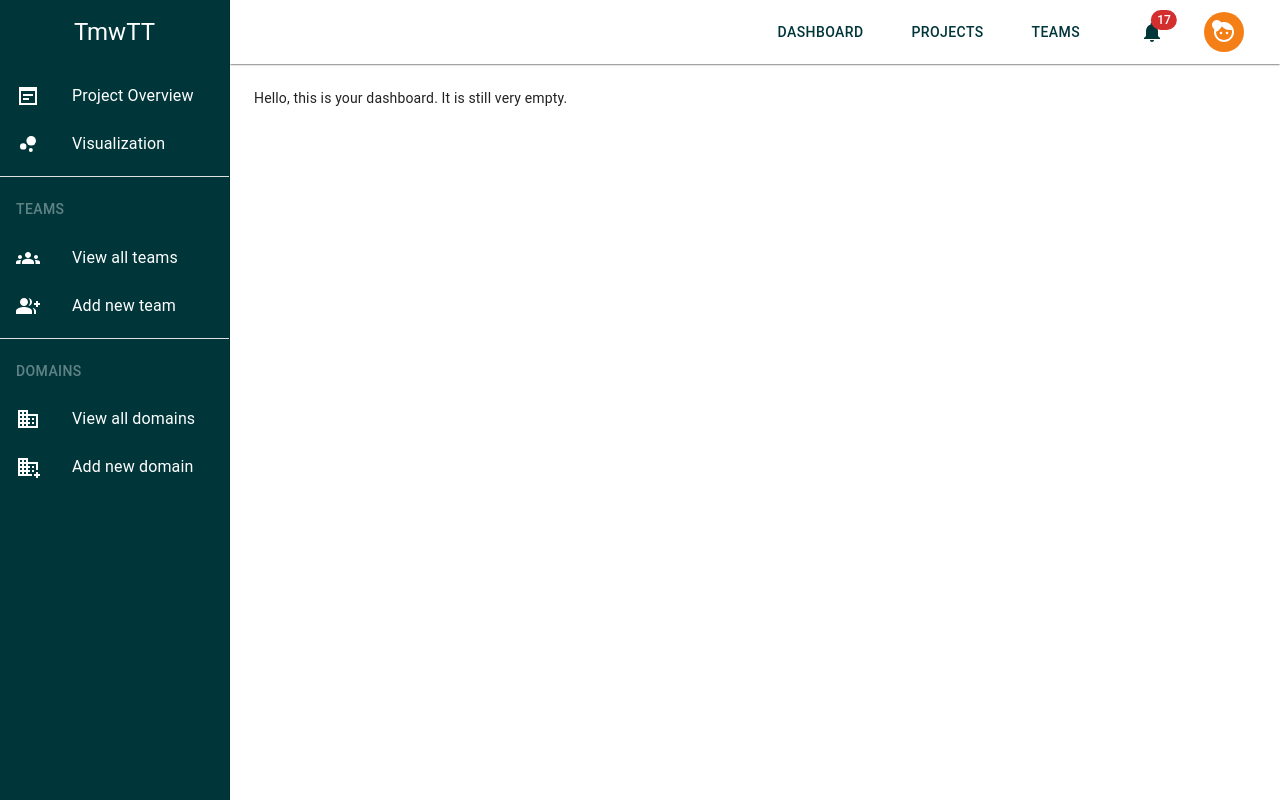
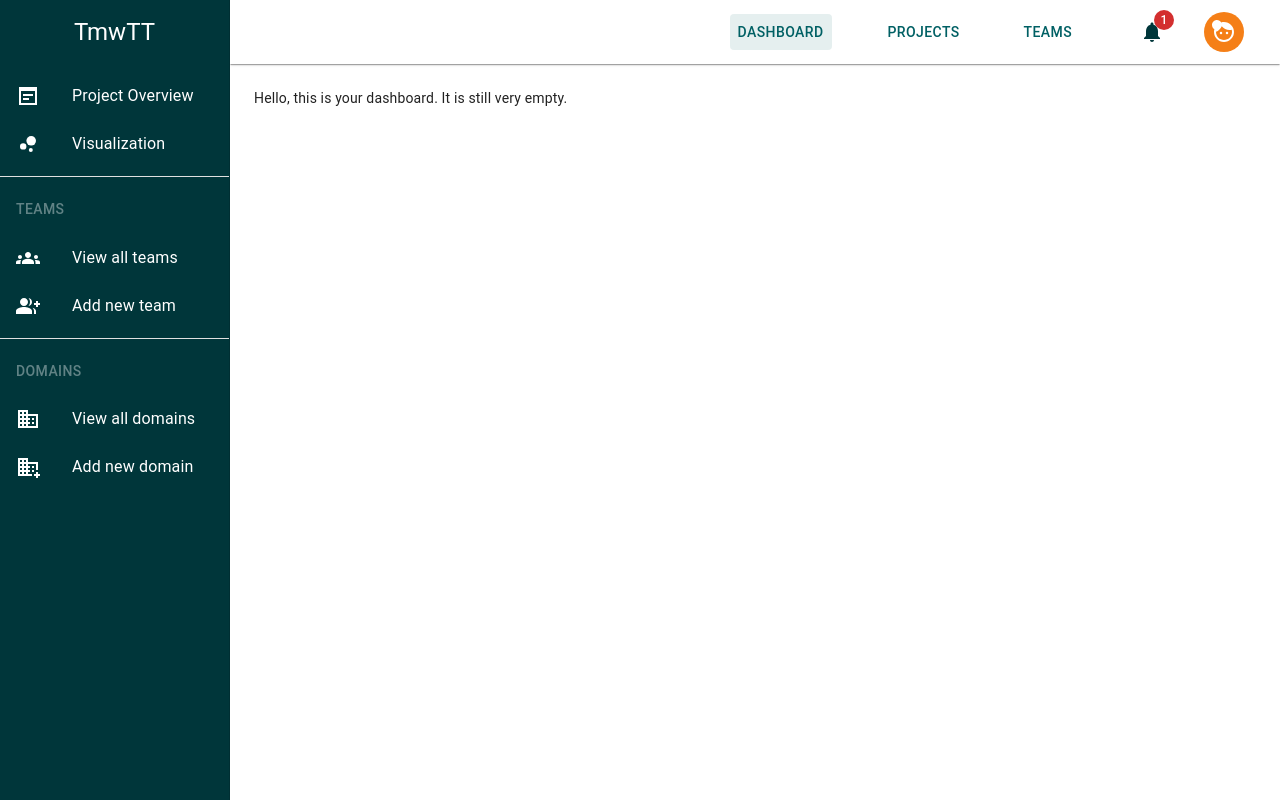
Before and after one commit to feenkind/team-topologies-management, a React (Create React App) app in the folder frontend/: page / in a window 1280 px wide. Built offline with nearby package versions, Linux system fonts and the light colour scheme.

Commit message:
Cleanup header and display of active menu item

```diff
--- a/frontend/src/App.tsx
+++ b/frontend/src/App.tsx
@@ -5,16 +5,17 @@ import Layout from './components/Layout';
 import ProjectOverview from './container/Project/ProjectOverview';
 import { BrowserRouter, Routes, Route } from 'react-router-dom';
 import TeamList from './container/TeamList';
+import Header from './container/Header';
 
 const App: React.FC = () => {
   return (
     <BrowserRouter>
       <Routes>
-        <Route element={<Layout />}>
+        <Route element={<Layout header={<Header />} />}>
           <Route path="project/:id" element={<ProjectOverview />} />
           <Route path="projects" element={<ProjectList />} />
           <Route path="teams" element={<TeamList />} />
-          <Route path="" element={<Dashboard />} />
+          <Route path="/" element={<Dashboard />} />
         </Route>
       </Routes>
     </BrowserRouter>
--- a/frontend/src/components/Header.tsx
+++ /dev/null
@@ -1,108 +0,0 @@
-import * as React from 'react';
-import {
-  Avatar,
-  Badge,
-  Box,
-  IconButton,
-  Menu,
-  MenuItem,
-  Typography,
-} from '@mui/material';
-import Face4SharpIcon from '@mui/icons-material/Face4Sharp';
-import NotificationsIcon from '@mui/icons-material/Notifications';
-import { yellow } from '@mui/material/colors';
-import { Link } from 'react-router-dom';
-
-const Header: React.FC = () => {
-  const [anchorElement, setAnchorElement] = React.useState<null | HTMLElement>(
-    null,
-  );
-  const handleMenu = (event: React.MouseEvent<HTMLElement>) => {
-    setAnchorElement(event.currentTarget);
-  };
-
-  const handleClose = () => {
-    setAnchorElement(null);
-  };
-
-  const NavItem = ({ label, url }: { label: string; url: string }) => (
-    <Typography
-      component={Link}
-      to={url}
-      variant="button"
-      sx={{
-        color: 'primary.dark',
-        '&:hover': {
-          color: 'primary.light',
-        },
-        textDecoration: 'none',
-        px: 3,
-      }}
-    >
-      {label}
-    </Typography>
-  );
-
-  return (
-    <>
-      <Box sx={{ display: 'flex', alignItems: 'center' }}>
-        <Box
-          sx={{
-            display: 'flex',
-            alignItems: 'center',
-            textAlign: 'center',
-
-            px: 3,
-          }}
-        >
-          <NavItem label="Dashboard" url="/" />
-          <NavItem label="Projects" url="/projects" />
-          <NavItem label="Teams" url="/teams" />
-        </Box>
-        <IconButton
-          size="large"
-          aria-label="show 17 new notifications"
-          color="inherit"
-          sx={{ mr: 2, borderRadius: 0 }}
-        >
-          <Badge badgeContent={17} color="error">
-            <NotificationsIcon />
-          </Badge>
-        </IconButton>
-        <IconButton
-          size="large"
-          aria-label="account of current user"
-          aria-controls="menu-appbar"
-          aria-haspopup="true"
-          onClick={handleMenu}
-          color="inherit"
-          sx={{ borderRadius: 0 }}
-        >
-          <Avatar sx={{ bgcolor: yellow[900] }}>
-            <Face4SharpIcon />
-          </Avatar>
-        </IconButton>
-        <Menu
-          id="menu-appbar"
-          anchorEl={anchorElement}
-          anchorOrigin={{
-            vertical: 'top',
-            horizontal: 'right',
-          }}
-          keepMounted
-          transformOrigin={{
-            vertical: 'top',
-            horizontal: 'right',
-          }}
-          open={Boolean(anchorElement)}
-          onClose={handleClose}
-          sx={{ mt: '40px' }}
-        >
-          <MenuItem onClick={handleClose}>This is a dummy account.</MenuItem>
-        </Menu>
-      </Box>
-    </>
-  );
-};
-
-export default Header;
--- /dev/null
+++ b/frontend/src/components/Header/Header.tsx
@@ -0,0 +1,52 @@
+import * as React from 'react';
+import { Box } from '@mui/material';
+import {
+  headerMenuItemLabels,
+  headerMenuItems,
+} from '../../constants/navItems';
+import UserMenu from './UserMenu';
+import Notifications from './Notifications';
+import NavItem from './NavItem';
+
+interface IHeaderProps {
+  activeMenuItem?: headerMenuItems;
+}
+
+const Header: React.FC<IHeaderProps> = ({ activeMenuItem }: IHeaderProps) => {
+  const navItems = (
+    <Box
+      sx={{
+        display: 'flex',
+        alignItems: 'center',
+        textAlign: 'center',
+        px: 3,
+      }}
+    >
+      <NavItem
+        label={headerMenuItemLabels[headerMenuItems.DASHBOARD]}
+        url="/"
+        active={activeMenuItem === headerMenuItems.DASHBOARD}
+      />
+      <NavItem
+        label={headerMenuItemLabels[headerMenuItems.PROJECTS]}
+        url="/projects"
+        active={activeMenuItem === headerMenuItems.PROJECTS}
+      />
+      <NavItem
+        label={headerMenuItemLabels[headerMenuItems.TEAMS]}
+        url="/teams"
+        active={activeMenuItem === headerMenuItems.TEAMS}
+      />
+    </Box>
+  );
+
+  return (
+    <Box sx={{ display: 'flex', alignItems: 'center' }}>
+      {navItems}
+      <Notifications />
+      <UserMenu />
+    </Box>
+  );
+};
+
+export default Header;
--- /dev/null
+++ b/frontend/src/components/Header/NavItem.tsx
@@ -0,0 +1,34 @@
+import * as React from 'react';
+import { Link } from 'react-router-dom';
+import { Button, Typography } from '@mui/material';
+
+interface INavItemProps {
+  label: string;
+  url: string;
+  active: boolean;
+}
+
+const NavItem: React.FC<INavItemProps> = ({
+  label,
+  url,
+  active,
+}: INavItemProps) => {
+  return (
+    <Typography
+      component={Link}
+      to={url}
+      variant="button"
+      sx={{
+        color: active ? 'primary.main' : 'primary.dark',
+        textDecoration: 'none',
+        px: 3,
+      }}
+    >
+      <Button sx={{ backgroundColor: active ? 'rgba(0, 96, 100, 0.1)' : '' }}>
+        {label}
+      </Button>
+    </Typography>
+  );
+};
+
+export default NavItem;
--- /dev/null
+++ b/frontend/src/components/Header/Notifications.tsx
@@ -0,0 +1,23 @@
+import * as React from 'react';
+import { Badge, IconButton } from '@mui/material';
+import NotificationsIcon from '@mui/icons-material/Notifications';
+
+const Notifications: React.FC = () => {
+  return (
+    <IconButton
+      size="large"
+      aria-label="show 17 new notifications"
+      color="inherit"
+      sx={{
+        mr: 2,
+        borderRadius: 0,
+      }}
+    >
+      <Badge badgeContent={1} color="error">
+        <NotificationsIcon />
+      </Badge>
+    </IconButton>
+  );
+};
+
+export default Notifications;
--- /dev/null
+++ b/frontend/src/components/Header/UserMenu.tsx
@@ -0,0 +1,53 @@
+import * as React from 'react';
+import { Avatar, IconButton, Menu, MenuItem } from '@mui/material';
+import { yellow } from '@mui/material/colors';
+import Face4SharpIcon from '@mui/icons-material/Face4Sharp';
+
+const UserMenu: React.FC = () => {
+  const [anchorElement, setAnchorElement] = React.useState<null | HTMLElement>(
+    null,
+  );
+  const handleMenu = (event: React.MouseEvent<HTMLElement>) => {
+    setAnchorElement(event.currentTarget);
+  };
+  const handleClose = () => {
+    setAnchorElement(null);
+  };
+
+  return (
+    <>
+      <IconButton
+        size="large"
+        aria-label="account of current user"
+        aria-controls="menu-appbar"
+        aria-haspopup="true"
+        onClick={handleMenu}
+        color="inherit"
+      >
+        <Avatar sx={{ bgcolor: yellow[900] }}>
+          <Face4SharpIcon />
+        </Avatar>
+      </IconButton>
+      <Menu
+        id="menu-appbar"
+        anchorEl={anchorElement}
+        anchorOrigin={{
+          vertical: 'top',
+          horizontal: 'right',
+        }}
+        keepMounted
+        transformOrigin={{
+          vertical: 'top',
+          horizontal: 'right',
+        }}
+        open={Boolean(anchorElement)}
+        onClose={handleClose}
+        sx={{ mt: '40px' }}
+      >
+        <MenuItem onClick={handleClose}>This is a dummy account.</MenuItem>
+      </Menu>
+    </>
+  );
+};
+
+export default UserMenu;
--- a/frontend/src/components/Layout.tsx
+++ b/frontend/src/components/Layout.tsx
@@ -8,17 +8,18 @@ import {
   Typography,
 } from '@mui/material';
 import Sidebar from './Sidebar';
-import Header from './Header';
 import MenuIcon from '@mui/icons-material/Menu';
 import { sidebarMenuItems } from '../constants/navItems';
 import { Outlet } from 'react-router-dom';
 
 interface ILayoutProps {
   activeSidebarMenuItem?: sidebarMenuItems;
+  header: React.ReactNode;
 }
 
 const Layout: React.FC<ILayoutProps> = ({
   activeSidebarMenuItem,
+  header,
 }: ILayoutProps) => {
   const drawerWidth = '230';
   const [mobileOpen, setMobileOpen] = React.useState(false);
@@ -60,7 +61,7 @@ const Layout: React.FC<ILayoutProps> = ({
               TmwTT
             </Typography>
           </Box>
-          <Header />
+          {header}
         </Toolbar>
       </AppBar>
 
--- a/frontend/src/constants/navItems.ts
+++ b/frontend/src/constants/navItems.ts
@@ -15,3 +15,15 @@ export const sidebarMenuItemLabels = {
   [sidebarMenuItems.VIEW_DOMAINS]: 'View all domains',
   [sidebarMenuItems.ADD_DOMAIN]: 'Add new domain',
 };
+
+export enum headerMenuItems {
+  TEAMS = 'teams',
+  PROJECTS = 'projects',
+  DASHBOARD = 'dashboard',
+}
+
+export const headerMenuItemLabels = {
+  [headerMenuItems.TEAMS]: 'Teams',
+  [headerMenuItems.PROJECTS]: 'Projects',
+  [headerMenuItems.DASHBOARD]: 'Dashboard',
+};
--- /dev/null
+++ b/frontend/src/container/Header.tsx
@@ -0,0 +1,22 @@
+import * as React from 'react';
+import { default as HeaderComponent } from '../components/Header/Header';
+import { useLocation } from 'react-router-dom';
+import { headerMenuItems } from '../constants/navItems';
+
+const Header: React.FC = () => {
+  const location = useLocation();
+  let activeMenuItem;
+  if (location.pathname.endsWith('/teams')) {
+    activeMenuItem = headerMenuItems.TEAMS;
+  }
+  if (location.pathname.endsWith('/projects')) {
+    activeMenuItem = headerMenuItems.PROJECTS;
+  }
+  if (location.pathname.endsWith('/')) {
+    activeMenuItem = headerMenuItems.DASHBOARD;
+  }
+
+  return <HeaderComponent activeMenuItem={activeMenuItem} />;
+};
+
+export default Header;
```
